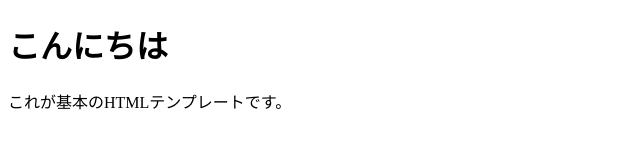
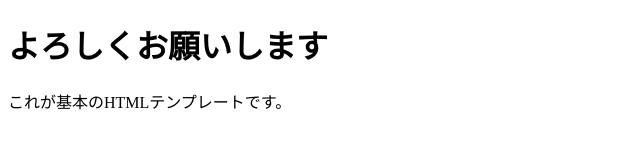
Before and after one commit to ick2422ymz/testkadaiiti.github.io, a plain HTML site: page index.html in a window 1280 px wide. Shown: the whole page, without its empty margins (0-640 px from the left). Drawn offline with Linux system fonts and the light colour scheme.

Commit message:
Change heading text from 'こんにちは' to 'よろしくお願いします'

```diff
--- a/index.html
+++ b/index.html
@@ -8,7 +8,7 @@
 </head>
 <body>
 
-    <h1>こんにちは</h1>
+    <h1>よろしくお願いします</h1>
     <p>これが基本のHTMLテンプレートです。</p>
 
 </body>
```
